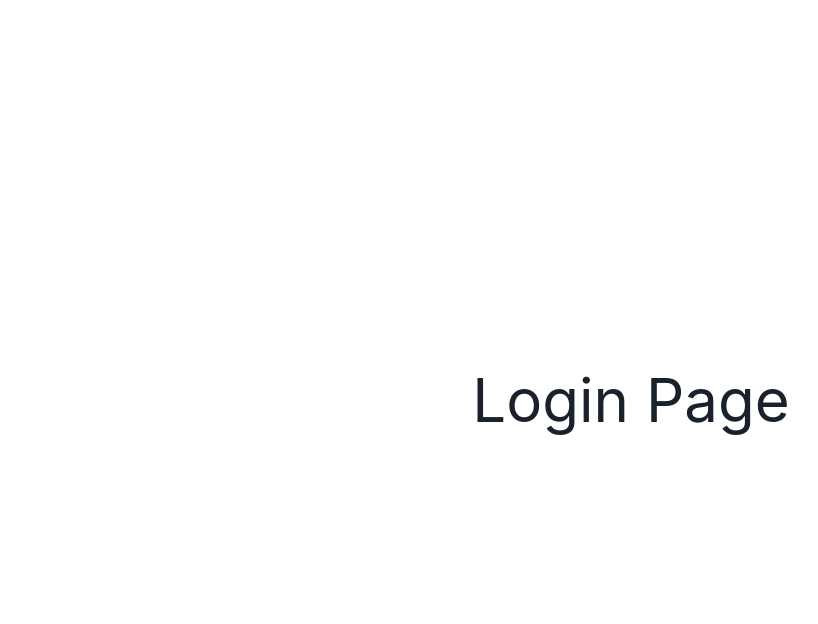
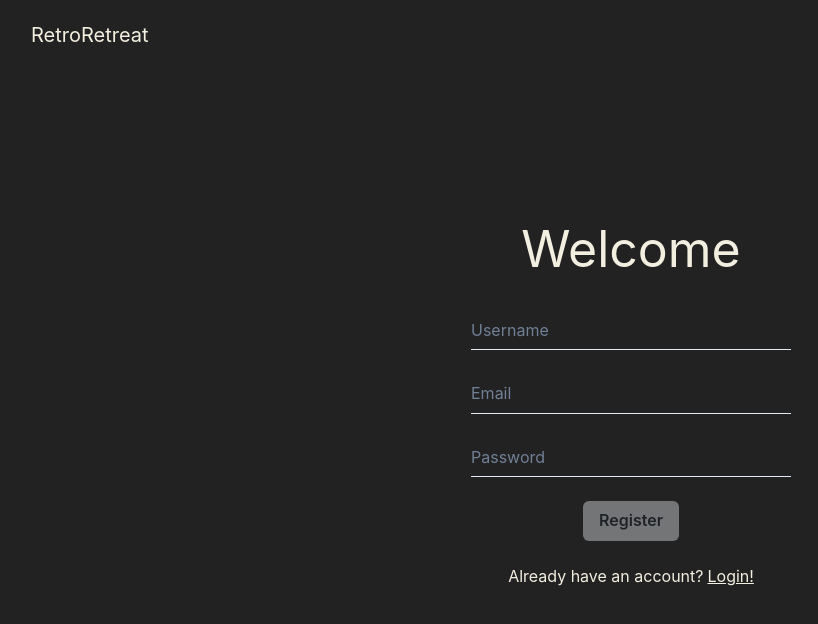
Before and after one commit to University-Projectss/Software-Development-Methods, a React (Create React App) app in the folder frontend/: page /login in a window 1280 px wide. Shown: the top 624 px of the page, without its empty margins (9-827 px from the left). Built offline with nearby package versions, Linux system fonts and the light colour scheme.

Commit message:
Done register/login page

```diff
--- a/frontend/src/components/Login/index.tsx
+++ b/frontend/src/components/Login/index.tsx
@@ -1,9 +1,121 @@
-import { Flex, Text } from "@chakra-ui/react";
+import { Button, Flex, Input, Text } from "@chakra-ui/react";
+import { useEffect, useState } from "react";
+import { RegisterUserInterface } from "./types";
 
 export const Login = () => {
+  const [registerUser, setRegisterUser] = useState<RegisterUserInterface>({
+    username: "",
+    email: "",
+    password: "",
+  });
+  const [isDisabled, setIsDisabled] = useState<boolean>(true);
+  const [login, setLogin] = useState<boolean>(false);
+
+  const handleInputChange = (key: string, value: string) => {
+    setRegisterUser({ ...registerUser, [key]: value });
+  };
+
+  const handleRegisterClick = () => {
+    //here I will call the register function
+    console.log(registerUser);
+  };
+
+  useEffect(() => {
+    setIsDisabled(
+      !(
+        registerUser.email.length > 0 &&
+        registerUser.username.length > 0 &&
+        registerUser.password.length > 6
+      )
+    );
+  }, [registerUser]);
+
   return (
-    <Flex height="100vh" width="100vw" align="center" justify="center">
-      <Text fontSize="6xl">Login Page</Text>
+    <Flex
+      height="100vh"
+      width="100vw"
+      align="center"
+      justify="center"
+      backgroundColor="#222222"
+    >
+      <Text position="absolute" top={5} left={10} fontSize={20} color="#F3EFE0">
+        RetroRetreat
+      </Text>
+
+      <Flex
+        direction="column"
+        width="25%"
+        height="50%"
+        align="center"
+        justify="space-around"
+      >
+        <Text fontSize={50} color="#F3EFE0">
+          Welcome
+        </Text>
+        {!login && (
+          <Input
+            color="#F3EFE0"
+            variant="flushed"
+            placeholder="Username"
+            onChange={(e) => {
+              handleInputChange("username", e.target.value);
+            }}
+          />
+        )}
+        <Input
+          color="#F3EFE0"
+          variant="flushed"
+          placeholder="Email"
+          onChange={(e) => {
+            handleInputChange("email", e.target.value);
+          }}
+        />
+        <Input
+          color="#F3EFE0"
+          variant="flushed"
+          placeholder="Password"
+          type="password"
+          onChange={(e) => {
+            handleInputChange("password", e.target.value);
+          }}
+        />
+
+        <Button isDisabled={isDisabled} onClick={handleRegisterClick}>
+          {login ? "Login" : "Register"}
+        </Button>
+
+        {login ? (
+          <Flex
+            justify="center"
+            width="50vw"
+            color="#F3EFE0"
+            cursor="pointer"
+            onClick={() => {
+              setLogin(!login);
+            }}
+          >
+            <Text>Don't have an accout? </Text>
+            <Text marginLeft={1} textDecoration="underline">
+              Create one!
+            </Text>
+          </Flex>
+        ) : (
+          <Flex
+            justify="center"
+            width="50vw"
+            color="#F3EFE0"
+            cursor="pointer"
+            onClick={() => {
+              setLogin(!login);
+            }}
+          >
+            <Text>Already have an account? </Text>
+            <Text marginLeft={1} textDecoration="underline">
+              Login!
+            </Text>
+          </Flex>
+        )}
+      </Flex>
     </Flex>
   );
 };
--- /dev/null
+++ b/frontend/src/components/Login/types.ts
@@ -0,0 +1,6 @@
+export interface RegisterUserInterface {
+  username: string;
+  email: string;
+  password: string;
+  [key: string]: string;
+}
```
